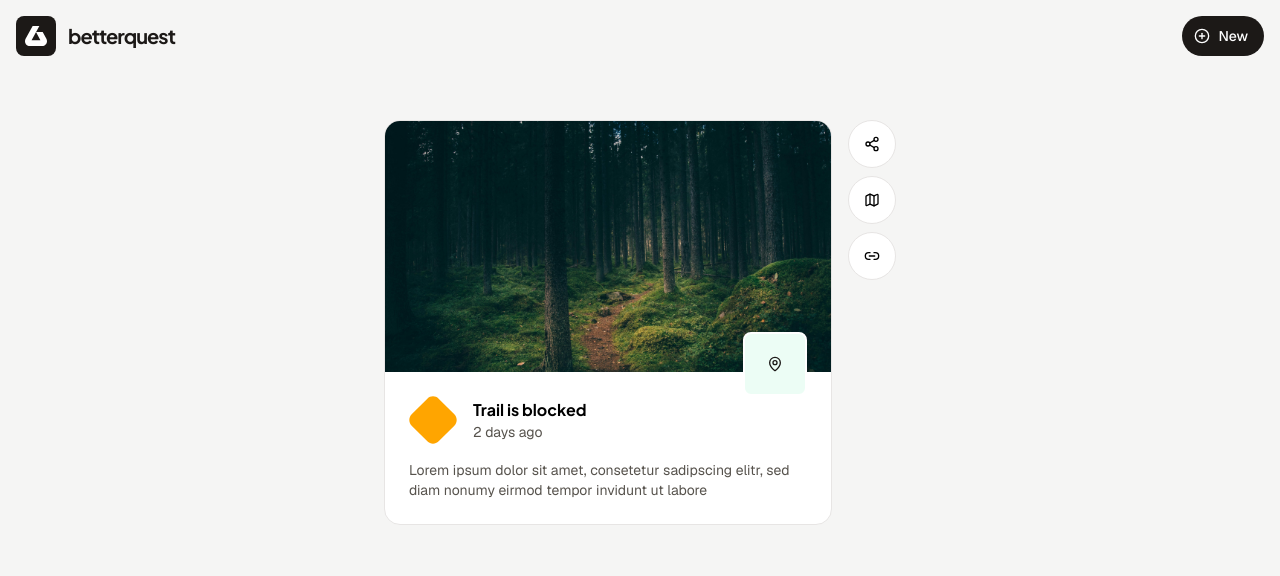
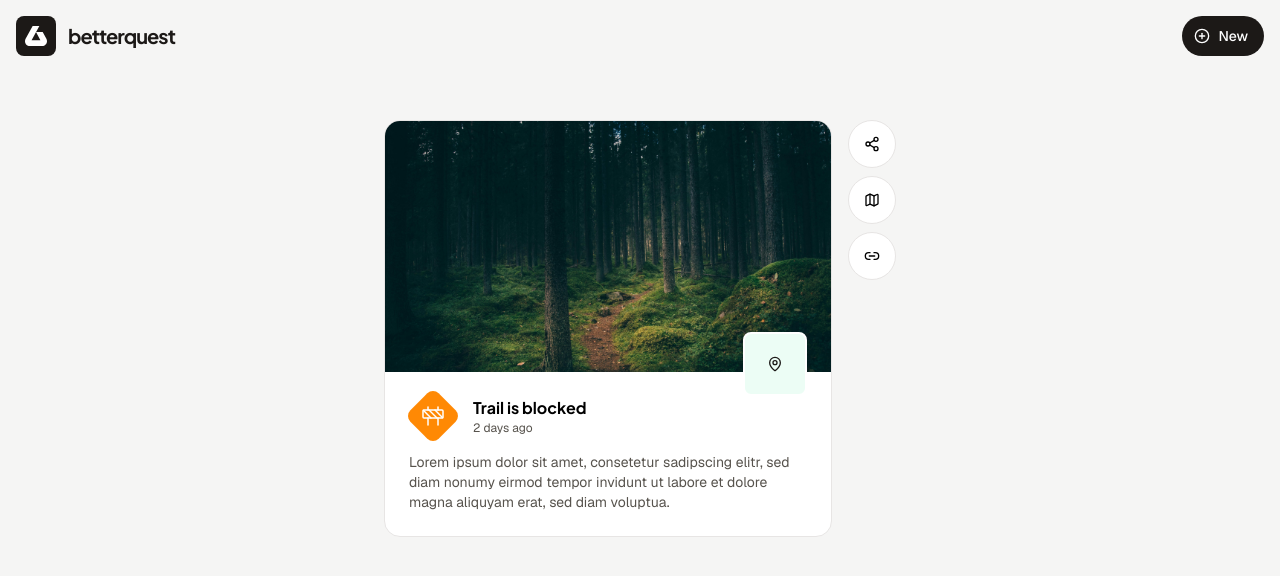
Before and after one commit to benjaminpfleghaar/betterquest, a Next.js app: page /1 in a window 1280 px wide. Shown: the top 576 px of the page. Built offline with nearby package versions, Linux system fonts and the light colour scheme.

Commit message:
refactor: create issue type sign

```diff
--- a/src/components/location.tsx
+++ b/src/components/location.tsx
@@ -1,8 +1,7 @@
-import Image from "next/image";
+import Link from "next/link";
 import { jakarta } from "@/lib/fonts";
-import { Link2, Map, Share2 } from "lucide-react";
 import MapContainer from "@/components/map-container";
-import Link from "next/link";
+import { Construction, Link2, Map, Share2 } from "lucide-react";
 
 const links = [
   {
@@ -23,7 +22,7 @@ const links = [
 ];
 
 export default async function Location({ slug }: { slug: string }) {
-  await new Promise((resolve) => setTimeout(resolve, 2000));
+  await new Promise((resolve) => setTimeout(resolve, 1000));
 
   /*  const supabase = await createClient();
 
@@ -54,18 +53,26 @@ export default async function Location({ slug }: { slug: string }) {
             position={[49.177902777777774, 9.285983333333332]}
           />
           <div className="p-6 space-y-4">
-            <div className="grid grid-cols-[3rem_1fr] items-center gap-4">
-              <Image src="/sign.svg" width={48} height={48} alt="" />
+            <div className="grid grid-cols-[3rem_1fr] items-center gap-3 pl-1">
+              <div className="flex size-10 items-center justify-center text-white">
+                <div className="absolute size-10 rotate-45 rounded-lg bg-orange-400"></div>
+                <Construction
+                  strokeWidth={1.5}
+                  aria-hidden="true"
+                  className="absolute"
+                />
+              </div>
               <div>
                 <h1 className={`${jakarta.className} font-bold`}>
                   Trail is blocked
                 </h1>
-                <h2 className="text-sm text-stone-600">2 days ago</h2>
+                <h2 className="text-xs text-stone-600">2 days ago</h2>
               </div>
             </div>
             <p className="text-sm text-stone-600">
               Lorem ipsum dolor sit amet, consetetur sadipscing elitr, sed diam
-              nonumy eirmod tempor invidunt ut labore
+              nonumy eirmod tempor invidunt ut labore et dolore magna aliquyam
+              erat, sed diam voluptua.
             </p>
           </div>
         </div>
```
Also changed, not shown: public/sign.svg (deleted).
